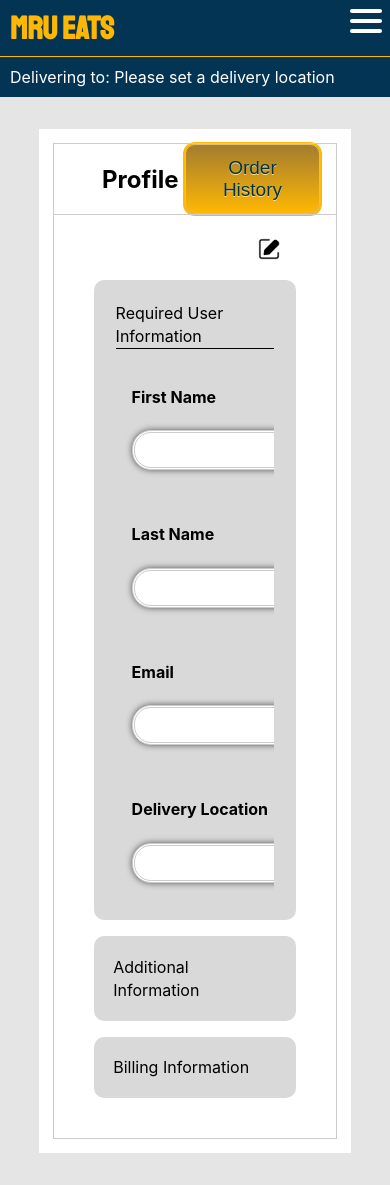
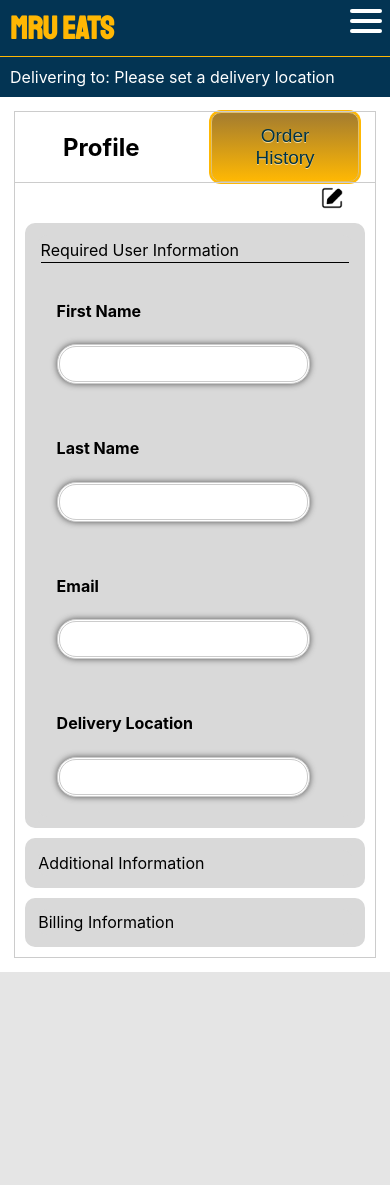
Before and after one commit to SidhantKaushik/MRUEats, a React (Create React App) app in the folder frontend/: page /account in a window 390 px wide. After the commit the page ends 972 px from the top, so only its background shows below. Built offline with nearby package versions, Linux system fonts and the light colour scheme; no server answers; sample sign-in values are in the browser's storage; a web font is replaced by a local one.

Commit message:
Updated Profile Page to be mobile friendly

```diff
--- a/frontend/src/styles/Account.css
+++ b/frontend/src/styles/Account.css
@@ -292,3 +292,27 @@
 	position:relative;
 	top:1px;
 }
+
+@media (max-width: 900px) {
+    .AccountPage .profileSide{
+        margin: 0;
+        width: 100%;
+    }
+    .AccountPage .ProfileInformation{
+        margin: 0;
+        padding:0;
+        padding-top: 5px;
+    }
+    .AccountPage .reqInfo{
+        margin: 10px;
+    }
+    .AccountPage .addInfo{
+        margin: 10px;
+    }
+    .AccountPage .billInfo{
+        margin: 10px;
+    }
+    .AccountPage .Collapsible{
+        margin:10px;
+    }
+    }
```
